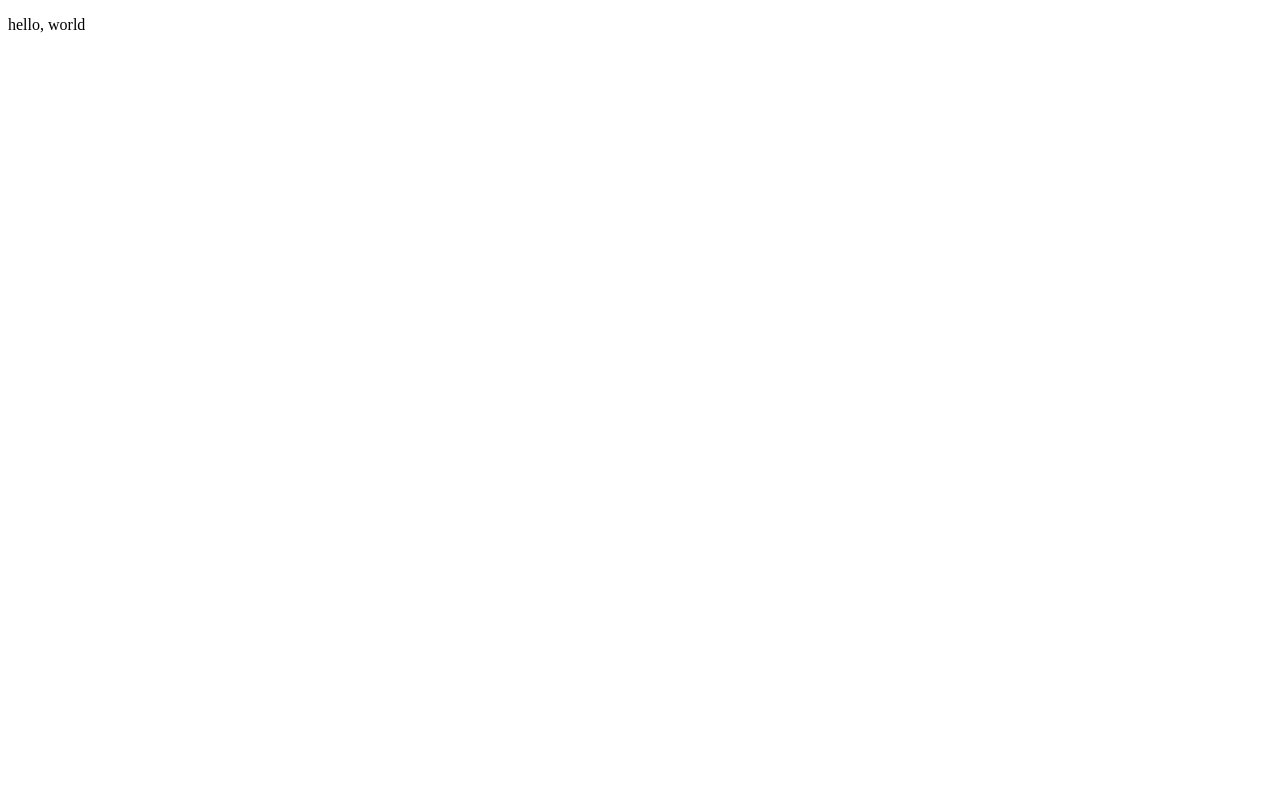
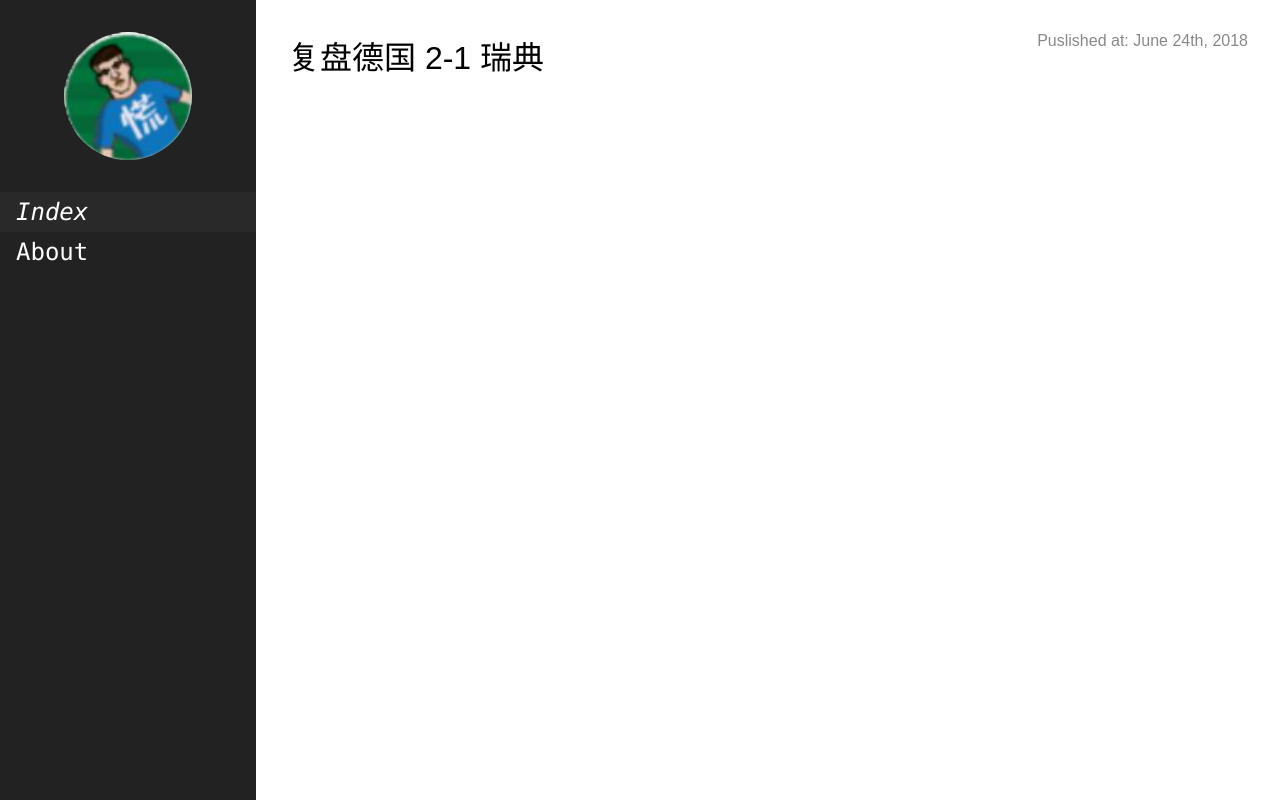
Before and after one commit to Santa-l-l/Santa-l-l.github.io, a plain HTML site: page index.html in a window 1280 px wide. Drawn offline with Linux system fonts and the light colour scheme.

Commit message:
Add frameworks & the first article

```diff
--- /dev/null
+++ b/framework-landscape.css
@@ -0,0 +1,84 @@
+body { display: flex; }
+
+#burger, #burger + label { display: none; }
+
+aside {
+	width: 256px;
+
+	color: white;
+	background-color: #222222;
+}
+
+aside > ul { margin: 0; }
+
+aside > ul > li {
+	position: relative;
+
+	padding: .5rem 1rem;
+	height: 1.5rem;
+
+	font-family: Consolas, monospace;
+	font-size: 1.5rem;
+	line-height: 1.5rem;
+
+	list-style: none;
+
+	cursor: pointer;
+
+	transition: text-indent .5s ease-in-out;
+}
+
+aside > ul > li[current] {
+	font-style: italic;
+
+	background-color: #ffffff08;
+}
+
+aside > ul > li:hover {
+	text-indent: 1rem;
+
+	background-color: #ffffff10;
+}
+
+aside > ul > li:before {
+	content: ">";
+	display: block;
+
+	position: absolute;
+
+	left: -.5rem;
+	margin-right: 1rem;
+
+	opacity: 0;
+
+	transition: opacity .5s ease-in-out;
+}
+
+aside > ul > li:hover:before { opacity: 1; }
+
+.avatar {
+	display: block;
+
+	border-radius: 50%;
+
+	background: url("avatar.png");
+	background-size: contain;
+}
+
+aside > .avatar {
+	margin: 2rem auto;
+	width: 128px;
+	height: 128px;
+}
+
+article { height: calc(100% - 4rem); }
+
+footer {
+	height: 2rem;
+	padding-left: 1rem;
+
+	line-height: 2rem;
+
+	color: white;
+	background: #333333;
+}
--- /dev/null
+++ b/framework-portrait.css
@@ -0,0 +1,99 @@
+aside {
+	position: relative;
+
+	padding: 0 32px;
+	height: 192px;
+
+	font-size: 64px;
+	line-height: 192px;
+
+	background-color: #222222;
+}
+
+#burger, #burger:not(:checked) + label + a + ul { display: none; }
+
+#burger + label + a + ul {
+	display: flex;
+	flex-direction: column;
+	justify-content: center;
+
+	position: absolute;
+
+	right: 0;
+	top: 100%;
+	margin-top: 16pt;
+	padding: 8pt 0;
+
+	border-radius: 16pt;
+
+	text-align: center;
+
+	color: white;
+	background-color: #333333;
+
+	z-index: 1;
+}
+
+#burger + label + a + ul:before {
+	content: "";
+
+	display: block;
+
+	position: absolute;
+
+	top: -16pt;
+	right: 32pt;
+	height: 0;
+
+	border: 16pt solid transparent;
+	border-top: none;
+	border-bottom: 16pt solid #333333;
+}
+
+#burger + label + a + ul > li { list-style: none; }
+
+#burger + label + a + ul > li > a {
+	display: inline-block;
+
+	padding: 0 64pt;
+	height: 100%;
+}
+
+.avatar:before {
+	content: "Nianyi Wang's Homepage";
+
+	color: white;
+	font-weight: bold;
+}
+
+#burger + label {
+	display: block;
+
+	position: absolute;
+
+	right: 0;
+	width: 128px;
+	height: 100%;
+}
+
+#burger + label:after {
+	content: "";
+
+	display: block;
+
+	position: absolute;
+
+	left: 25%;
+	top: 50%;
+	margin-top: -2pt;
+	height: 4pt;
+	width: 50%;
+
+	box-shadow:
+			0 -16pt white,
+			0 16pt white;
+
+	background-color: white;
+}
+
+article { height: calc(100% - 4rem - 192px); }
--- /dev/null
+++ b/framework.css
@@ -0,0 +1,43 @@
+@import url("framework-landscape.css") only screen and (orientation: landscape);
+@import url("framework-portrait.css") only screen and (orientation: portrait);
+
+* {
+	margin: 0;
+	padding: 0;
+}
+
+html {
+	width: 100%;
+	height: 100%;
+
+	font-family: "Heiti SC",
+	"思源黑体 CN",
+	"Hiragino Sans GB",
+	sans-serif;
+}
+
+body {
+	position: relative;
+
+	height: 100%;
+}
+
+aside a, .title a {
+	text-decoration: none;
+	color: inherit;
+}
+
+article {
+	flex: 1;
+
+	display: flex;
+
+	flex-direction: column;
+	align-items: stretch;
+
+	padding: 2rem 2rem;
+
+	overflow-y: auto;
+
+	background-color: white;
+}
--- /dev/null
+++ b/framework.js
@@ -0,0 +1,24 @@
+{
+	'use strict';
+
+	window.addEventListener('DOMContentLoaded', function() {
+		const
+			script = Array.prototype.filter.call(
+				document.getElementsByTagName('script'),
+				ele => ele.src.match(/framework\.js$/)
+			)[0],
+			root = script.src.slice(0, script.src.lastIndexOf('/'));
+		document.body.innerHTML = `
+<aside>
+	<input id="burger" type="checkbox" />
+		<label for="burger"></label>
+		<a class="avatar" href="#"></a>
+		<ul>
+		<li current><a href="${root}/index.html">Index</a></li>
+	<li><a href="${root}/about.html">About</a></li>
+	</ul>
+</aside>
+<article>${document.body.innerHTML}</article>
+`;
+	});
+}
--- /dev/null
+++ b/index-landscape.css
@@ -0,0 +1,36 @@
+.post > .information {
+	display: flex;
+
+	position: relative;
+}
+
+.post:nth-of-type(n+2):before {
+	content: '';
+
+	display: block;
+
+	margin: 1rem 0;
+	height: 1px;
+
+	background: lightgray;
+}
+
+.post > .information > .title {
+	font-size: xx-large;
+}
+
+.post > .information > .date:before {
+	content: 'Puslished at: ';
+}
+
+.post > .information > .date {
+	position: absolute;
+
+	right: 0;
+
+	color: #888888;
+}
+
+.post > .description {
+	color: #555555;
+}
--- /dev/null
+++ b/index-portrait.css
@@ -0,0 +1,26 @@
+.post > .information {
+	display: flex;
+
+	position: relative;
+}
+
+.post:nth-of-type(n+2):before {
+	content: '';
+
+	display: block;
+
+	margin: 1rem 0;
+	height: 1px;
+
+	background: lightgray;
+}
+
+.post > .information > .title { font-size: 64px; }
+
+.post > .information > .date { display: none; }
+
+.post > .description {
+	font-size: 32px;
+
+	color: #555555;
+}
--- /dev/null
+++ b/index.css
@@ -0,0 +1,2 @@
+@import url("index-landscape.css") only screen and (orientation: landscape);
+@import url("index-portrait.css") only screen and (orientation: portrait);
--- a/index.html
+++ b/index.html
@@ -1,10 +1,14 @@
-<!doctype html>
-<html>
+<!DOCTYPE html>
+<html lang="en">
 <head>
-	<meta charset="utf-8">
-	<title>Homepage of Santa-l-l</title>
+	<meta charset="UTF-8">
+	<link rel="stylesheet" href="index.css"/>
+	<link rel="stylesheet" href="framework.css"/>
+	<title>Nianyi Wang's Homepage</title>
 </head>
 <body>
-	<p>hello, world</p>
+<script src="index.js"></script>
+<script src="framework.js"></script>
+<script src="menu.js"></script>
 </body>
 </html>
--- /dev/null
+++ b/index.js
@@ -0,0 +1,27 @@
+window.addEventListener('load', function() {
+	let article = document.getElementsByTagName('article')[0];
+	let appendPost = post => {
+		let post_ele = document.createElement('div');
+		post_ele.classList.add('post');
+		let information_ele = document.createElement('div');
+		information_ele.classList.add('information');
+		let title_ele = document.createElement('p');
+		title_ele.classList.add('title');
+		let date_ele = document.createElement('p');
+		date_ele.classList.add('date');
+		let description_ele = document.createElement('p');
+		description_ele.classList.add('description');
+
+		title_ele.innerHTML = `<a href="${post.src}">${post.title}</a>`;
+		date_ele.innerText = post.date;
+		description_ele.innerText = post.description;
+
+		information_ele.appendChild(title_ele);
+		information_ele.appendChild(date_ele);
+		post_ele.appendChild(information_ele);
+		post_ele.appendChild(description_ele);
+
+		article.appendChild(post_ele);
+	};
+	window.menu.reverse().forEach(post => appendPost(post));
+});
--- /dev/null
+++ b/menu.js
@@ -0,0 +1,8 @@
+window.menu = [
+	{
+		title: '复盘德国 2-1 瑞典',
+		date: 'June 24th, 2018',
+		description: '',
+		src: 'post/fu-pan-germany-2-1-sweden-2018/index.html'
+	},
+];
--- /dev/null
+++ b/post/post.css
@@ -0,0 +1,40 @@
+ #title {
+	margin-bottom: 1rem;
+	padding-bottom: 1rem;
+	border-bottom: black 1px solid;
+}
+
+ hr, blockquote { margin: 1rem 0; }
+
+ section, .section { margin-left: 1rem; }
+
+ p, li, h1, h2, h3, h4, h5, h6 { margin: 2px 0; }
+
+ ul, ol { margin: 2px 1rem; }
+
+ td { text-align: center; }
+
+ code {
+	margin: 0 4px;
+	padding: 4px 6px;
+	background-color: lightgray;
+	border-radius: 4px;
+}
+
+ pre {
+	margin: .5rem 0;
+	padding: .75rem .5rem;
+
+	border: 1px solid;
+}
+
+ blockquote {
+	padding-left: 1rem;
+	border-left: .5rem lightgray solid;
+}
+
+ table { border-collapse: collapse; }
+
+ .red { color: red; }
+
+ .bold { font-weight: bold; }
```
Also changed, not shown: post/fu-pan-germany-2-1-sweden-2018/index.html (added, +13 -0 lines), avatar.png (added), 3 other files.
